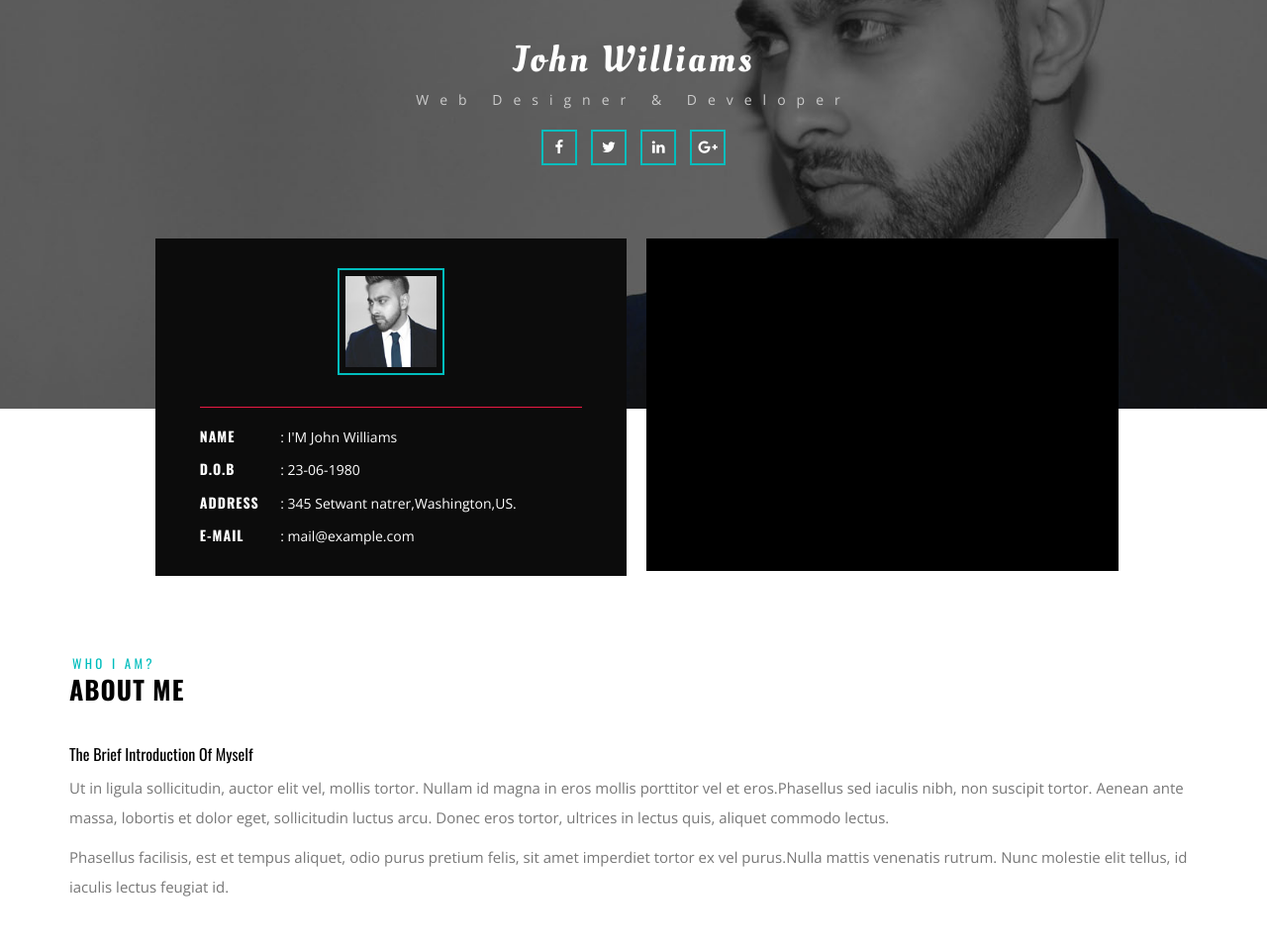
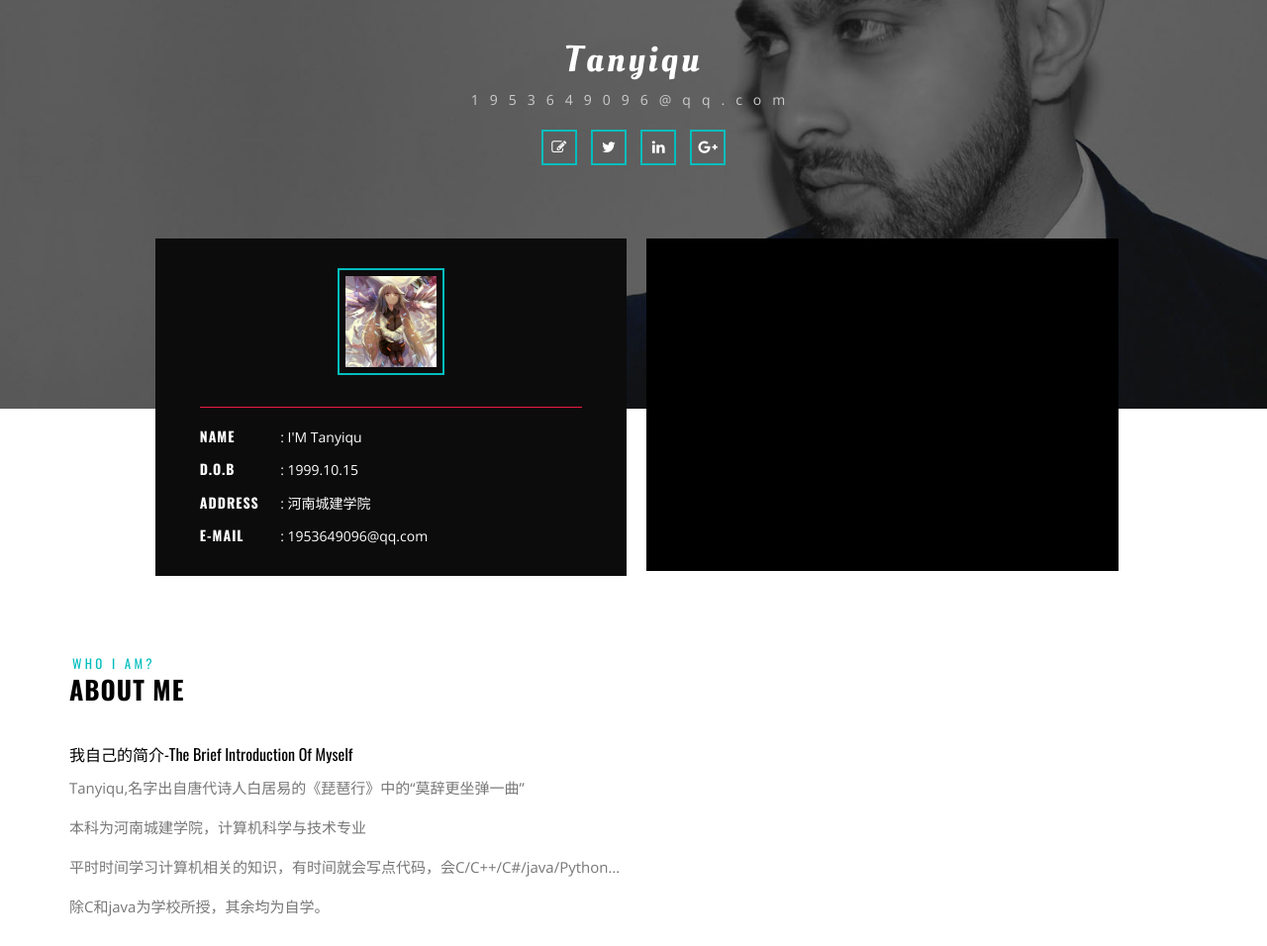
Before and after one commit to Tanyiqu/Tanyiqu.github.io, a plain HTML site: page index.html in a window 1280 px wide. Shown: the part 191-1147 px from the top of the page at 99% size. Drawn offline with nearby package versions, Linux system fonts and the light colour scheme.

Commit message:
基于模板修改部分内容

```diff
--- a/index.html
+++ b/index.html
@@ -68,12 +68,12 @@
 					<div class="clearfix"> </div>
 				</div>
 				<div class="name" >
-					<h2>John Williams</h2>
-					<p> Web Designer & Developer</p>
+					<h2>Tanyiqu</h2>
+					<p>1953649096@qq.com</p>
 				</div>
 				<div class="social-icons animated wow bounceInDown" data-wow-duration="1000ms" data-wow-delay="800ms">
 					<ul class="top-links">
-						<li><a href="#"><i class="fa fa-facebook"></i></a></li>
+						<li><a href="#"><i class="fa fa-edit"></i></a></li>
 						<li><a href="#"><i class="fa fa-twitter"></i></a></li>
 						<li><a href="#"><i class="fa fa-linkedin"></i></a></li>
 						<li><a href="#"><i class="fa fa-google-plus"></i></a></li>
@@ -82,31 +82,31 @@
 			</div>
 							<div class="banner-btm-grid-w3ls">
 		<div class="banner-left-wthree">
-			<img src="images/banner-btm.jpg" alt=" " class="img-responsive">
+			<img src="images/avatar.png" alt=" " class="img-responsive">
 			<ul class="address">
 
 					<li>
 							<ul class="address-text">
 								<li><b>NAME</b></li>
-								<li>: I'M John Williams</li>
+								<li>: I'M Tanyiqu</li>
 							</ul>
 						</li>
 						<li>
 							<ul class="address-text">
 								<li><b>D.O.B</b></li>
-								<li>: 23-06-1980</li>
+								<li>: 1999.10.15</li>
 							</ul>
 						</li>
 						<li>
 							<ul class="address-text">
 								<li><b>ADDRESS </b></li>
-								<li>: 345 Setwant natrer,Washington,US.</li>
+								<li>: 河南城建学院</li>
 							</ul>
 						</li>
 						<li>
 							<ul class="address-text">
 								<li><b>E-MAIL </b></li>
-								<li><a href="mailto:example@mail.com">: mail@example.com</a></li>
+								<li><a href="mailto:1953649096@qq.com">: 1953649096@qq.com</a></li>
 							</ul>
 						</li>
 
@@ -131,15 +131,16 @@
 
 	</div>
 
-<!-- //banner -->
 <!-- about -->
 <div class="about" id="about">
 	<div class="container">
 		<span class="about-top-w3">Who I am?</span>
 		<h4 class="title-w3ls">About Me</h4>
-		<h5 class="sub">The brief introduction of myself</h5>
-		<p class="para-w3-agile">Ut in ligula sollicitudin, auctor elit vel, mollis tortor. Nullam id magna in eros mollis porttitor vel et eros.Phasellus sed iaculis nibh, non suscipit tortor. Aenean ante massa, lobortis et dolor eget, sollicitudin luctus arcu. Donec eros tortor, ultrices in lectus quis, aliquet commodo lectus. </p>
-		<p class="para-w3-agile">Phasellus facilisis, est et tempus aliquet, odio purus pretium felis, sit amet imperdiet tortor ex vel purus.Nulla mattis venenatis rutrum. Nunc molestie elit tellus, id iaculis lectus feugiat id. </p>
+		<h5 class="sub">我自己的简介-The brief introduction of myself</h5>
+		<p class="para-w3-agile">Tanyiqu,名字出自唐代诗人白居易的《琵琶行》中的“莫辞更坐弹一曲”</p>
+		<p class="para-w3-agile">本科为河南城建学院，计算机科学与技术专业</p>
+		<p class="para-w3-agile">平时时间学习计算机相关的知识，有时间就会写点代码，会C/C++/C#/java/Python…</p>
+		<p class="para-w3-agile">除C和java为学校所授，其余均为自学。</p>
 		<div class="skills-bar">
 		<h4 class="title-w3ls">My Skills</h4>
 			<section class='bar'>
```
Also changed, not shown: images/avatar.png (added).
